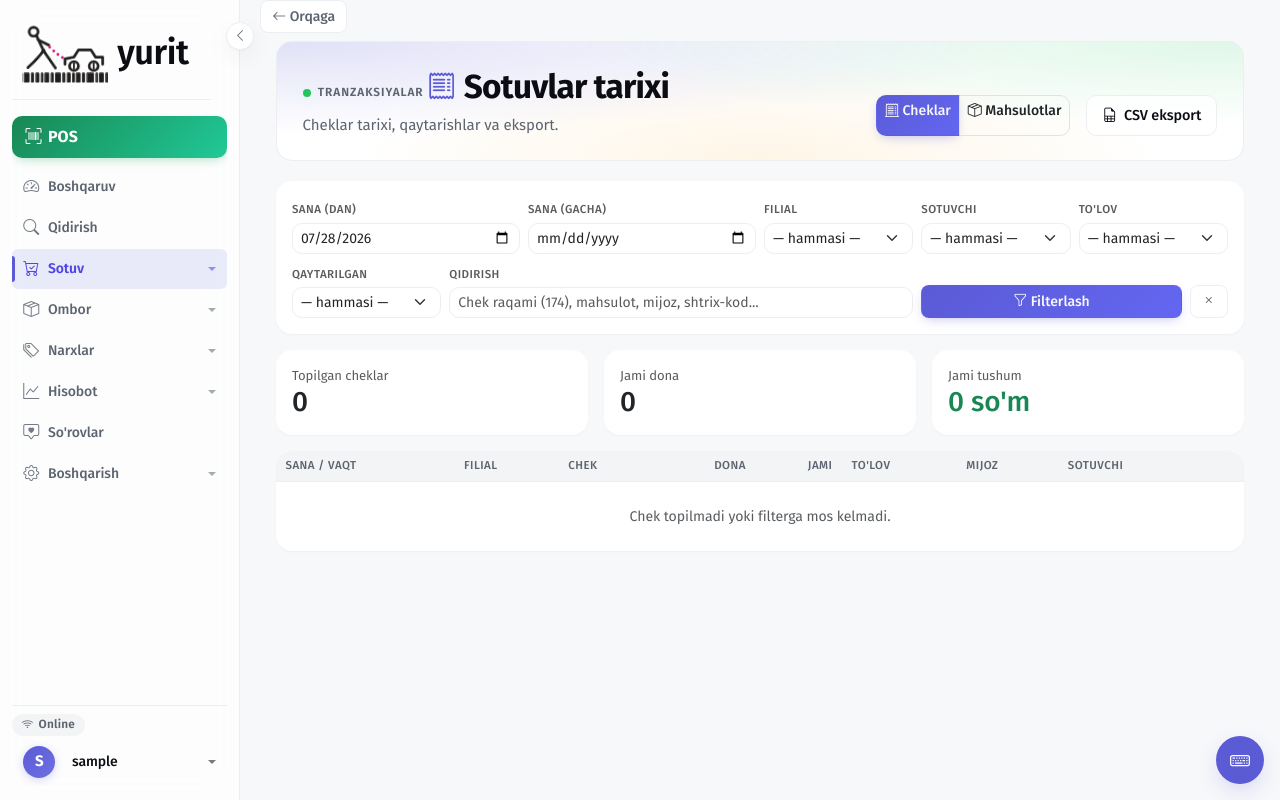
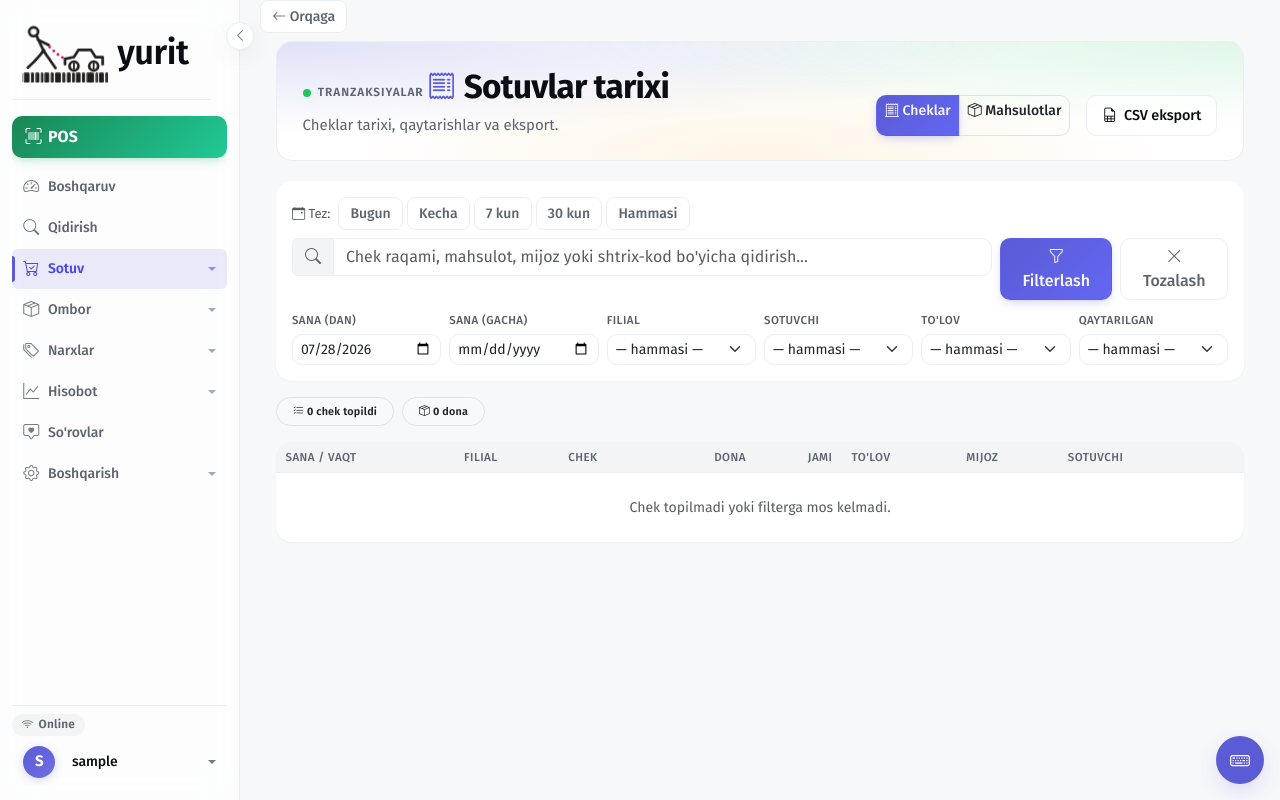
Before and after one commit to Behruz1200/srote-ombor, a Django app: page /sales/ in a window 1280 px wide. Run offline with Django 5.2, Linux system fonts and the light colour scheme; a user stored in the database is signed in; data comes from the database, SQL or seed files in the repository; tables that the repository leaves empty hold one stand-in row (values such as "Sample post"); data that the repository does not hold is empty; parts of the project's set-up code (start-up, migrations or seed data) failed here and were passed over; some libraries are stand-ins or nearby versions.

Commit message:
sales_list: cleaner KPI cards + tighter filter with quick date chips; drop duplicate totals

```diff
--- a/templates/inventory/sales_list.html
+++ b/templates/inventory/sales_list.html
@@ -33,15 +33,15 @@
 
     <!-- Filtrlangan davr xulosasi -->
     {% if sales %}
-    <section class="dash-kpis dash-kpis--five yrt-stagger" aria-label="Filtrlangan davr xulosasi">
+    <section class="dash-kpis dash-kpis--five yrt-stagger" aria-label="Davr xulosasi">
         <article class="dash-kpi dash-kpi--lead">
             <div class="dash-kpi__head">
-                <span class="dash-kpi__label"><i class="bi bi-cash-coin"></i> Sof tushum</span>
+                <span class="dash-kpi__label"><i class="bi bi-cash-stack"></i> Sof tushum</span>
             </div>
             <div class="dash-kpi__value">
                 <span data-countup="{{ net_total|default:0 }}">{{ net_total|som }}</span>
             </div>
-            <div class="dash-kpi__footer"><span class="dash-kpi__unit">so'm · qaytgani ayirilgan</span></div>
+            <div class="dash-kpi__footer"><span class="dash-kpi__unit">so'm — qaytarilganlar chiqarilgan</span></div>
         </article>
         <article class="dash-kpi" data-tone="indigo">
             <div class="dash-kpi__head">
@@ -51,35 +51,35 @@
                 <span data-countup="{{ total|default:0 }}">{{ total|som }}</span>
             </div>
             <div class="dash-kpi__footer">
-                <span class="dash-kpi__unit">so'm · qaytishsiz</span>
+                <span class="dash-kpi__unit">so'm — qaytarishlarsiz</span>
                 {% include "inventory/_discount_split.html" %}
             </div>
         </article>
         <article class="dash-kpi" data-tone="danger">
             <div class="dash-kpi__head">
-                <span class="dash-kpi__label"><i class="bi bi-arrow-counterclockwise"></i> Shu davr sotuvlaridan qaytgan</span>
+                <span class="dash-kpi__label"><i class="bi bi-arrow-counterclockwise"></i> Qaytarilgan</span>
             </div>
             <div class="dash-kpi__value">
                 <span class="text-danger" data-countup="{{ returned_total|default:0 }}">{{ returned_total|som }}</span>
             </div>
             <div class="dash-kpi__footer">
-                <span>{{ returned_count }} ta · {{ returned_qty }} dona</span>
+                <span>{{ returned_count }} chek · {{ returned_qty }} dona</span>
                 {% if refunds_span_periods %}
-                <span class="d-block small text-muted mt-1" title="Z-hisobot qaytarish QACHON amalga oshganiga qarab sanaydi; bu karta esa tovar QACHON sotilganiga qarab. Boshqa kunda sotilib shu davrda qaytarilgan tovarlar bor.">
-                    shu davrda qaytarilgani (Z-hisobot bilan bir xil):
-                    <strong>{{ period_returned_total|som }}</strong> · {{ period_returned_count }} ta
+                <span class="d-block small text-muted mt-1">
+                    <i class="bi bi-info-circle" title="Bu karta tovar QACHON SOTILGANiga qaraydi. Z-hisobot esa pul QACHON QAYTGANiga. Boshqa kunda sotilib, shu davrda qaytarilgani ham bor."></i>
+                    Shu davrda qaytgani: <strong>{{ period_returned_total|som }}</strong> ({{ period_returned_count }} ta)
                 </span>
                 {% endif %}
             </div>
         </article>
         <article class="dash-kpi" data-tone="amber">
             <div class="dash-kpi__head">
-                <span class="dash-kpi__label"><i class="bi bi-receipt"></i> Tranzaksiyalar</span>
+                <span class="dash-kpi__label"><i class="bi bi-receipt"></i> Cheklar</span>
             </div>
             <div class="dash-kpi__value">
                 <span data-countup="{{ txn_count }}">{{ txn_count }}</span>
             </div>
-            <div class="dash-kpi__footer"><span>cheklar</span></div>
+            <div class="dash-kpi__footer"><span>topilgan cheklar soni</span></div>
         </article>
         <article class="dash-kpi">
             <div class="dash-kpi__head">
@@ -94,17 +94,45 @@
     {% endif %}
 
     <!-- Filterlar -->
-    <form method="get" class="card p-3 mb-3">
+    <form method="get" class="card p-3 mb-3" id="salesFilter">
+        <!-- Tez sana tanlash -->
+        <div class="d-flex flex-wrap align-items-center gap-1 mb-2">
+            <span class="small text-muted me-1"><i class="bi bi-calendar-event"></i> Tez:</span>
+            <button type="button" class="btn btn-sm btn-outline-secondary" data-range="0">Bugun</button>
+            <button type="button" class="btn btn-sm btn-outline-secondary" data-range="yesterday">Kecha</button>
+            <button type="button" class="btn btn-sm btn-outline-secondary" data-range="6">7 kun</button>
+            <button type="button" class="btn btn-sm btn-outline-secondary" data-range="29">30 kun</button>
+            <button type="button" class="btn btn-sm btn-outline-secondary" data-range="all">Hammasi</button>
+        </div>
+        <!-- Qidirish + tugmalar -->
+        <div class="row g-2 mb-2">
+            <div class="col-md-9">
+                <div class="input-group">
+                    <span class="input-group-text"><i class="bi bi-search"></i></span>
+                    <input type="text" name="q" value="{{ q }}" class="form-control"
+                           placeholder="Chek raqami, mahsulot, mijoz yoki shtrix-kod bo'yicha qidirish...">
+                </div>
+            </div>
+            <div class="col-md-3 d-flex gap-2">
+                <button class="btn btn-primary flex-fill" type="submit">
+                    <i class="bi bi-funnel"></i> Filterlash
+                </button>
+                <a href="{% url 'sales_list' %}" class="btn btn-outline-secondary" title="Barcha filtrlarni tozalash">
+                    <i class="bi bi-x-lg"></i> Tozalash
+                </a>
+            </div>
+        </div>
+        <!-- Filtrlar (bitta qatorда) -->
         <div class="row g-2">
-            <div class="col-md-3">
+            <div class="col-6 col-md-2">
                 <label class="form-label small text-muted mb-1">Sana (dan)</label>
                 <input type="date" name="date_from" value="{{ date_from }}" class="form-control form-control-sm">
             </div>
-            <div class="col-md-3">
+            <div class="col-6 col-md-2">
                 <label class="form-label small text-muted mb-1">Sana (gacha)</label>
                 <input type="date" name="date_to" value="{{ date_to }}" class="form-control form-control-sm">
             </div>
-            <div class="col-md-2">
+            <div class="col-6 col-md-2">
                 <label class="form-label small text-muted mb-1">Filial</label>
                 <select name="branch" class="form-select form-select-sm">
                     <option value="">— hammasi —</option>
@@ -115,7 +143,7 @@
                     {% endfor %}
                 </select>
             </div>
-            <div class="col-md-2">
+            <div class="col-6 col-md-2">
                 <label class="form-label small text-muted mb-1">Sotuvchi</label>
                 <select name="seller" class="form-select form-select-sm">
                     <option value="">— hammasi —</option>
@@ -126,7 +154,7 @@
                     {% endfor %}
                 </select>
             </div>
-            <div class="col-md-2">
+            <div class="col-6 col-md-2">
                 <label class="form-label small text-muted mb-1">To'lov</label>
                 <select name="payment_method" class="form-select form-select-sm">
                     <option value="">— hammasi —</option>
@@ -135,57 +163,71 @@
                     {% endfor %}
                 </select>
             </div>
-            <div class="col-md-2">
+            <div class="col-6 col-md-2">
                 <label class="form-label small text-muted mb-1">Qaytarilgan</label>
                 <select name="returned" class="form-select form-select-sm">
                     <option value="">— hammasi —</option>
-                    <option value="yes" {% if returned == 'yes' %}selected{% endif %}>Ha (qaytarilgan)</option>
+                    <option value="yes" {% if returned == 'yes' %}selected{% endif %}>Ha</option>
                     <option value="no" {% if returned == 'no' %}selected{% endif %}>Yo'q</option>
                 </select>
             </div>
-            <div class="col-md-6">
-                <label class="form-label small text-muted mb-1">Qidirish</label>
-                <input type="text" name="q" value="{{ q }}" class="form-control form-control-sm"
-                       placeholder="Chek raqami (174), mahsulot, mijoz, shtrix-kod...">
-            </div>
-            <div class="col-md-4 d-flex align-items-end gap-2">
-                <button class="btn btn-primary btn-sm flex-fill" type="submit">
-                    <i class="bi bi-funnel"></i> Filterlash
-                </button>
-                <a href="{% url 'sales_list' %}" class="btn btn-outline-secondary btn-sm">
-                    <i class="bi bi-x"></i>
-                </a>
-            </div>
         </div>
     </form>
+    <script>
+    // Tez sana tugmalari: sana maydonlarini to'ldirib, filtrni yuboradi.
+    (function () {
+        var form = document.getElementById('salesFilter');
+        if (!form) return;
+        function fmt(d) {
+            var m = ('0' + (d.getMonth() + 1)).slice(-2);
+            var day = ('0' + d.getDate()).slice(-2);
+            return d.getFullYear() + '-' + m + '-' + day;
+        }
+        form.querySelectorAll('[data-range]').forEach(function (btn) {
+            btn.addEventListener('click', function () {
+                var from = form.querySelector('[name=date_from]');
+                var to = form.querySelector('[name=date_to]');
+                var r = btn.getAttribute('data-range');
+                var today = new Date();
+                if (r === 'all') {
+                    from.value = '';
+                    to.value = '';
+                } else if (r === 'yesterday') {
+                    var y = new Date();
+                    y.setDate(y.getDate() - 1);
+                    from.value = fmt(y);
+                    to.value = fmt(y);
+                } else {
+                    var n = parseInt(r, 10) || 0;
+                    var s = new Date();
+                    s.setDate(s.getDate() - n);
+                    from.value = fmt(s);
+                    to.value = fmt(today);
+                }
+                form.submit();
+            });
+        });
+    })();
+    </script>
 
-    <!-- Jami pannel -->
-    <div class="row g-3 mb-3">
-        <div class="col-md-4">
-            <div class="card p-3">
-                {% if view_mode == 'checks' %}
-                <div class="small text-muted">Topilgan cheklar</div>
-                <div class="h3 mb-0">{{ check_count }}{% if checks_capped %}
-                    <span class="small text-muted">(300 ko'rsatildi)</span>{% endif %}</div>
-                {% else %}
-                <div class="small text-muted">Topilgan qatorlar</div>
-                <div class="h3 mb-0">{{ line_count }}{% if shown_capped %}
-                    <span class="small text-muted">(300 ko'rsatildi)</span>{% endif %}</div>
-                {% endif %}
-            </div>
-        </div>
-        <div class="col-md-4">
-            <div class="card p-3">
-                <div class="small text-muted">Jami dona</div>
-                <div class="h3 mb-0">{{ qty_total }}</div>
-            </div>
-        </div>
-        <div class="col-md-4">
-            <div class="card p-3">
-                <div class="small text-muted">Jami tushum</div>
-                <div class="h3 mb-0 text-success">{{ total|som }} so'm</div>
-            </div>
-        </div>
+    <!-- Natija satri (yuqoridagi kartalar takrorlanmaydi) -->
+    <div class="d-flex flex-wrap align-items-center gap-2 mb-3">
+        <span class="badge rounded-pill bg-light text-dark border px-3 py-2">
+            <i class="bi bi-list-check"></i>
+            {% if view_mode == 'checks' %}
+                <strong>{{ check_count }}</strong> chek topildi
+            {% else %}
+                <strong>{{ line_count }}</strong> qator topildi
+            {% endif %}
+        </span>
+        <span class="badge rounded-pill bg-light text-dark border px-3 py-2">
+            <i class="bi bi-box-seam"></i> <strong>{{ qty_total }}</strong> dona
+        </span>
+        {% if checks_capped or shown_capped %}
+        <span class="badge rounded-pill bg-light border border-warning px-3 py-2 text-dark">
+            <i class="bi bi-info-circle text-warning"></i> eng so'nggi 300 ko'rsatildi — to'liq ma'lumot uchun CSV eksport
+        </span>
+        {% endif %}
     </div>
 
     <!-- Kunlik jami (filter natijasidan) -->
```
